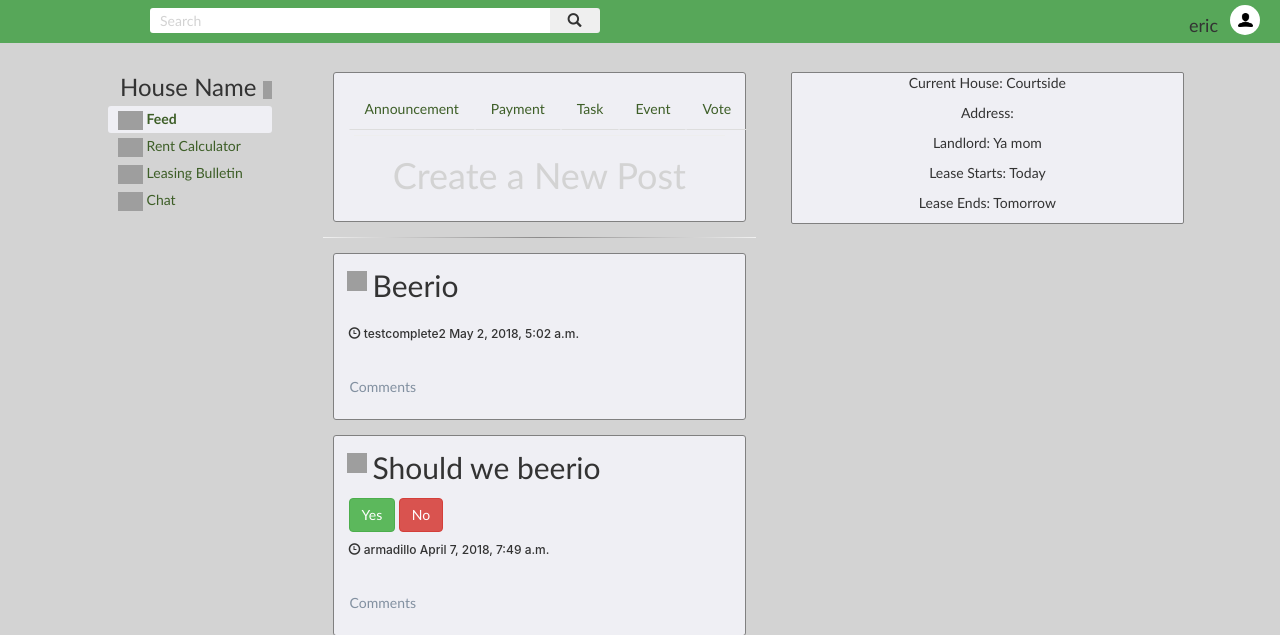
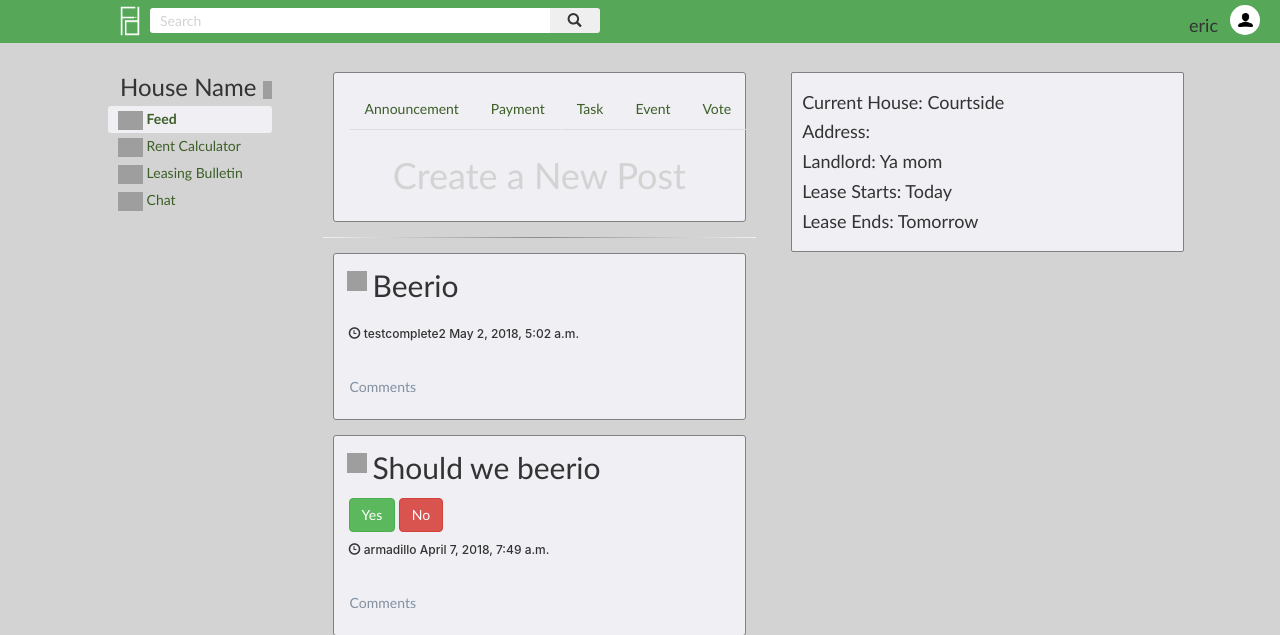
Before and after one commit to mycow/frontdoor, a Django app: page /feed/ in a window 1280 px wide. Shown: the top 635 px of the page. Run offline with Django 3.2, Linux system fonts and the light colour scheme; a user stored in the database is signed in; data comes from the database, SQL or seed files in the repository; both versions use the stored data as it was before the commit; data that the repository does not hold is empty; some libraries are stand-ins or nearby versions; grey boxes are pictures that could not be loaded.

Commit message:
Formatting base_generic, logo added

```diff
--- a/frontdoor/static/css/bgStyle.css
+++ b/frontdoor/static/css/bgStyle.css
@@ -36,6 +36,15 @@ footer {
   overflow: visible;
   margin-bottom: 15px;
   z-index: 2;
+}
+
+.companylogo {
+  max-width: 30px;
+  max-height: 30px;
+  float: left;
+  position: absolute;
+  margin-left: 120px;
+  margin-top: 6px;
 }
 
 .welcometext {
--- a/frontdoor/static/css/feedStyle.css
+++ b/frontdoor/static/css/feedStyle.css
@@ -71,7 +71,7 @@ hr.actionDiv {
   padding-top: 71.5px;
   width: 33%;
   height: 30%;
-  text-align: center;
+  text-align: left;
   position: sticky;
   position: -webkit-sticky;
   top: 0;
@@ -81,6 +81,7 @@ hr.actionDiv {
   border: 0.5px solid grey;
   border-radius: 2px 2px 2px 2px;
   background-color: #EFEFF4;
+  padding: 10px;
 }
 
 .utilityplaceholder {
--- a/frontdoor/templates/base_generic.html
+++ b/frontdoor/templates/base_generic.html
@@ -28,6 +28,7 @@
           <li role="presentation"><a role="menuitem" tabindex="-1" href="{% url 'logout'%}?next={{request.path}}"><img class="dropdown-icon" src="https://png.icons8.com/color/40/000000/shutdown.png"> Logout</a></li>
         </ul>
       </div>
+      <a href="{% url 'feed' %}"><img class="companylogo" src="{% static 'images/frontdoorlogo.png' %}"></a>
       <div class="searches">
         <form type="get" action="post" style="margin: 0">
           <input  id="search_box" type="text" name="search_box"  placeholder="Search" >
--- a/frontdoor/templates/feed.html
+++ b/frontdoor/templates/feed.html
@@ -110,11 +110,11 @@
       <div class="col-sm-3 utilityFeed">
         <div class="utilitycard">
           <!--<h1 class="utilityplaceholder">Nothing Here</h1>-->
-          <p>Current House: Courtside</p>
-          <p>Address: </p>
-          <p>Landlord: Ya mom</p>
-          <p>Lease Starts: Today</p>
-          <p>Lease Ends: Tomorrow</p>
+          <h4>Current House: Courtside</h4>
+          <h4>Address: </h4>
+          <h4>Landlord: Ya mom</h4>
+          <h4>Lease Starts: Today</h4>
+          <h4>Lease Ends: Tomorrow</h4>
         </div>
       </div>
     </div>
```
Also changed, not shown: frontdoor/db.sqlite3, frontdoor/static/images/frontdoorlogo.png (added), frontdoor/static/images/frontdoorlogo1.png (added).
